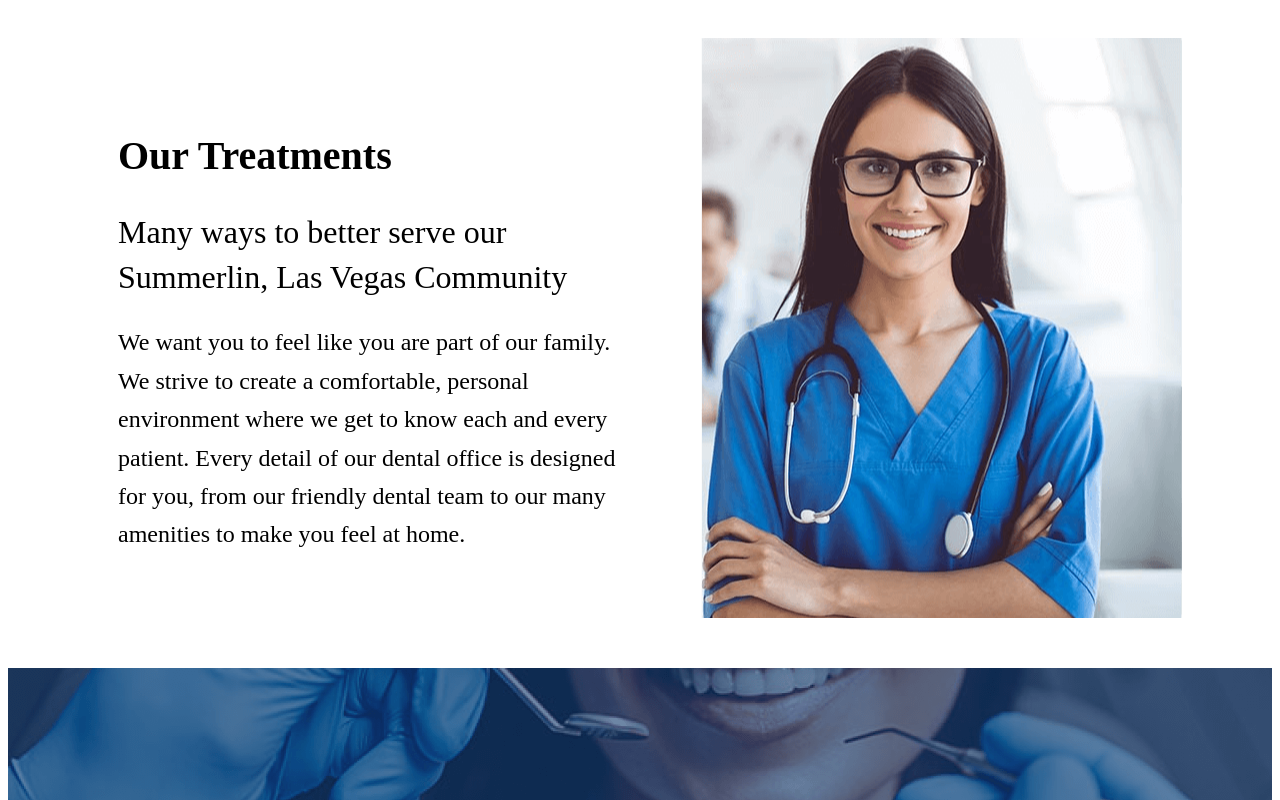
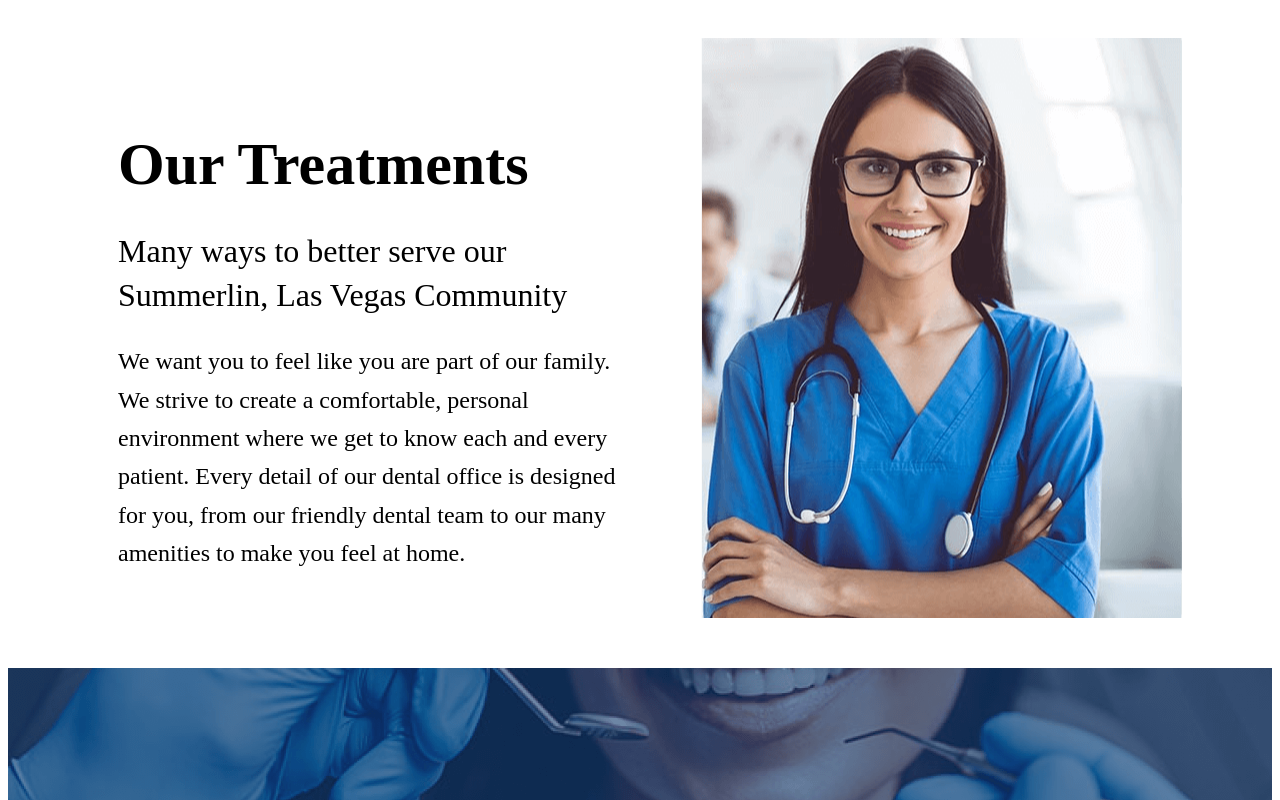
Before and after one commit to idenispankov/lake_mead_dental_next_js, a Next.js app: page /treatments in a window 1280 px wide. Shown: the top 800 px of the page. Built offline with nearby package versions, Linux system fonts and the light colour scheme.

Commit message:
treatment route font size fixed

```diff
--- a/components/TreatmentsPageComponent/TreatmentsPageComponent.module.css
+++ b/components/TreatmentsPageComponent/TreatmentsPageComponent.module.css
@@ -21,13 +21,13 @@
 
 .section__subheading {
   font-weight: 400;
-  font-size: 16px;
+  font-size: 18px;
   line-height: 140%;
   margin-bottom: 20px;
 }
 
 .section__text {
-  font-size: 12px;
+  font-size: 16px;
   line-height: 160%;
   margin-bottom: 40px;
 }
@@ -66,15 +66,15 @@
       no-repeat center;
   }
   .section__heading {
-    font-size: 30px;
+    font-size: 40px;
     margin-bottom: 20px;
   }
   .section__subheading {
-    font-size: 24px;
+    font-size: 26px;
     margin-bottom: 20px;
   }
   .section__text {
-    font-size: 16px;
+    font-size: 20px;
   }
 }
 
@@ -86,7 +86,7 @@
       no-repeat center;
   }
   .section__heading {
-    font-size: 40px;
+    font-size: 60px;
     margin-bottom: 20px;
   }
   .section__subheading {
```
